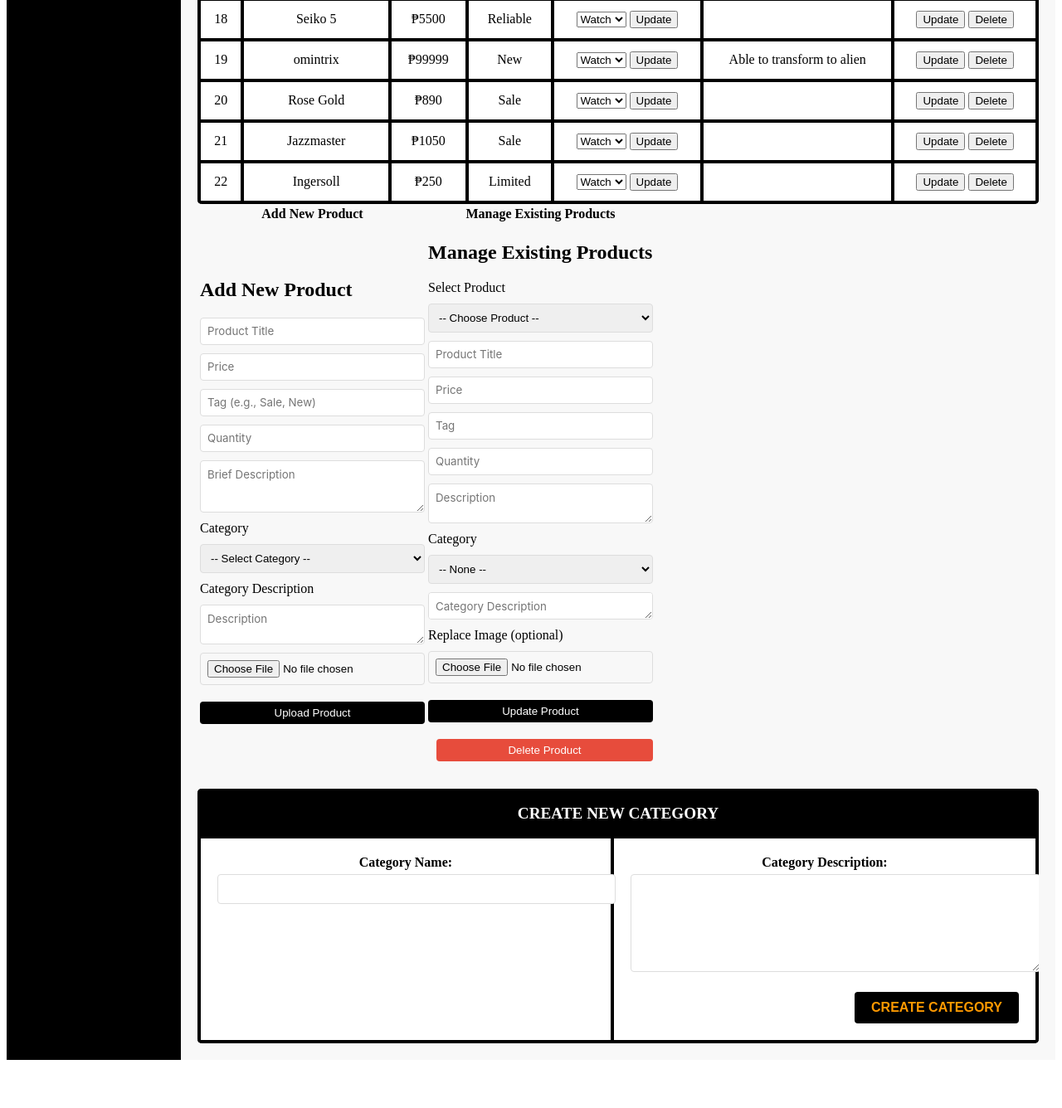
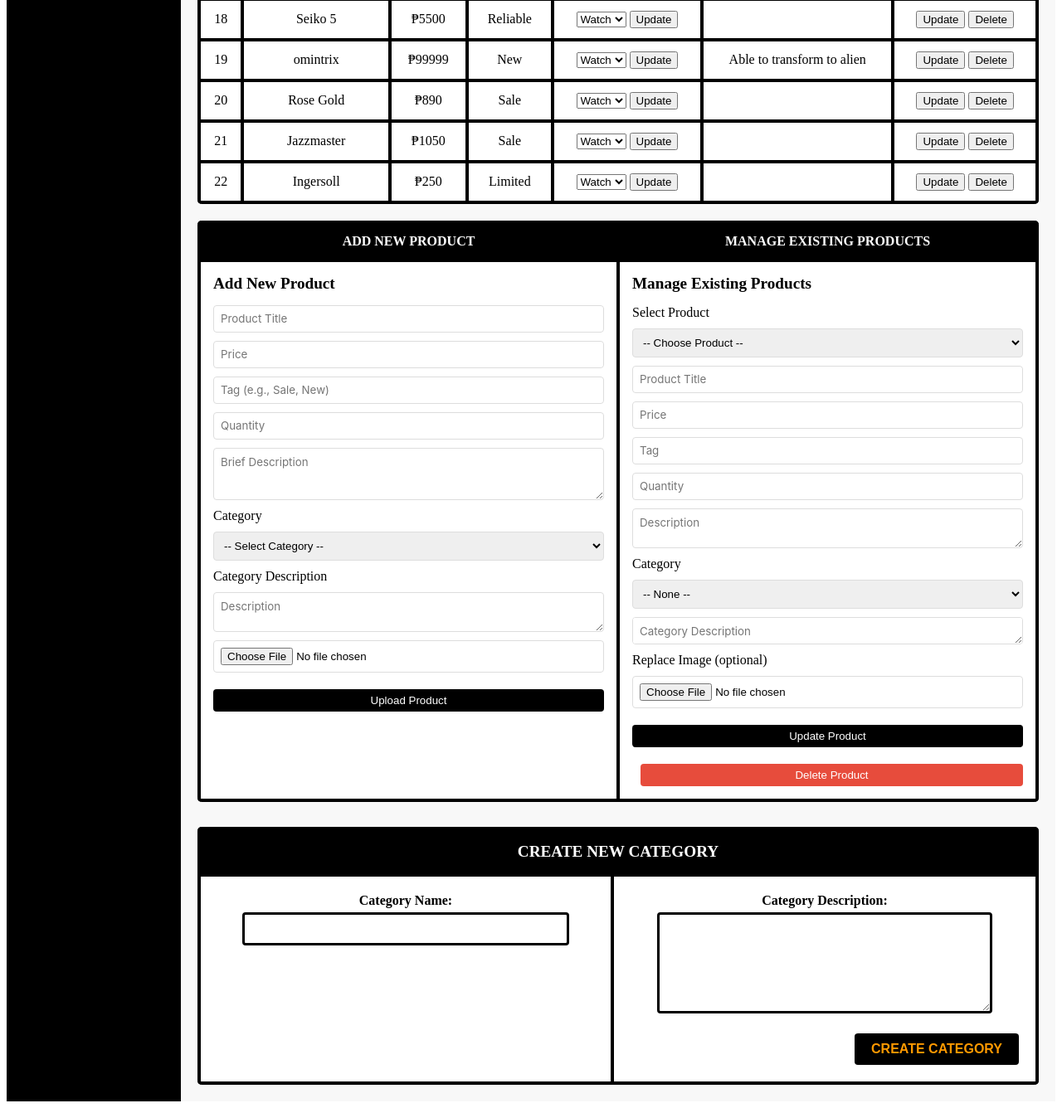
Before and after one commit to DNLDV/RolexniMossingv2, a PHP site: page /admin/products.php in a window 1280 px wide. Shown: the part 1040-2376 px from the top of the page at 83% size. Before the commit the page ends 2318 px from the top, so only its background shows below. Run offline with PHP 8.4, Linux system fonts and the light colour scheme; the visitor is signed in with stand-in values (Sample User, id 1).

Commit message:
category & product css

```diff
--- a/admin/admin.css
+++ b/admin/admin.css
@@ -382,12 +382,14 @@
   text-transform: uppercase;
   padding: 12px;
   text-align: center;
+  border: #000000 4px solid;
 }
 
 .product-management-table td {
-  border: 1px solid #ddd;
+  border: #000000 4px solid;
   padding: 15px;
   vertical-align: top;
+  background-color: #ffffff;
 }
 
 .product-management-table h2 {
@@ -461,9 +463,9 @@
 
 .category-table input,
 .category-table textarea {
-  width: 100%;
+  width: 80%;
   padding: 8px 12px;
-  border: 1px solid #ddd;
+  border: 3px solid #000000;
   border-radius: 4px;
   font-size: 1rem;
   transition: border-color 0.2s;
--- a/admin/products.php
+++ b/admin/products.php
@@ -134,7 +134,7 @@ $added = $_GET['added'] ?? '';
       </table>
 
       <!-- Product Management Forms -->
-      <table class="product management table">
+      <table class="product-management-table">
         <thead>
           <tr><th>Add New Product</th><th>Manage Existing Products</th></tr>
         </thead>
```
